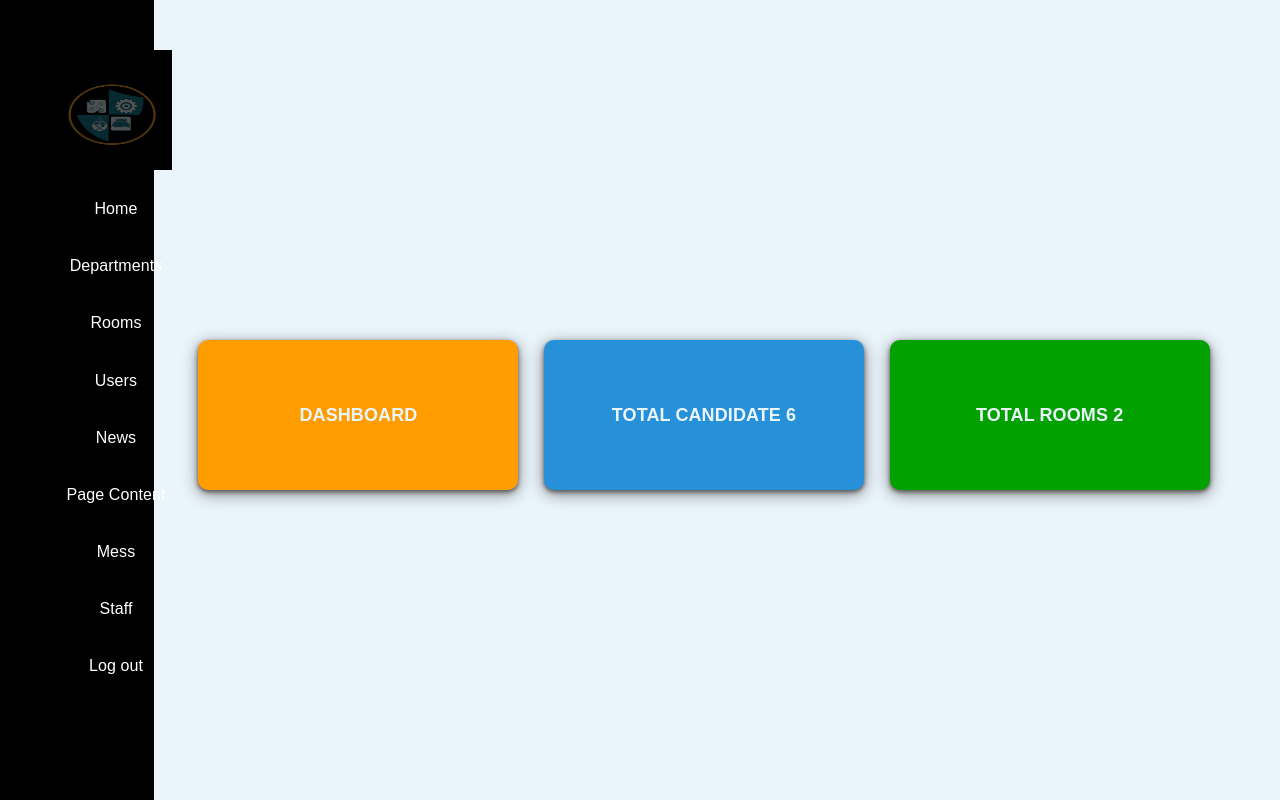
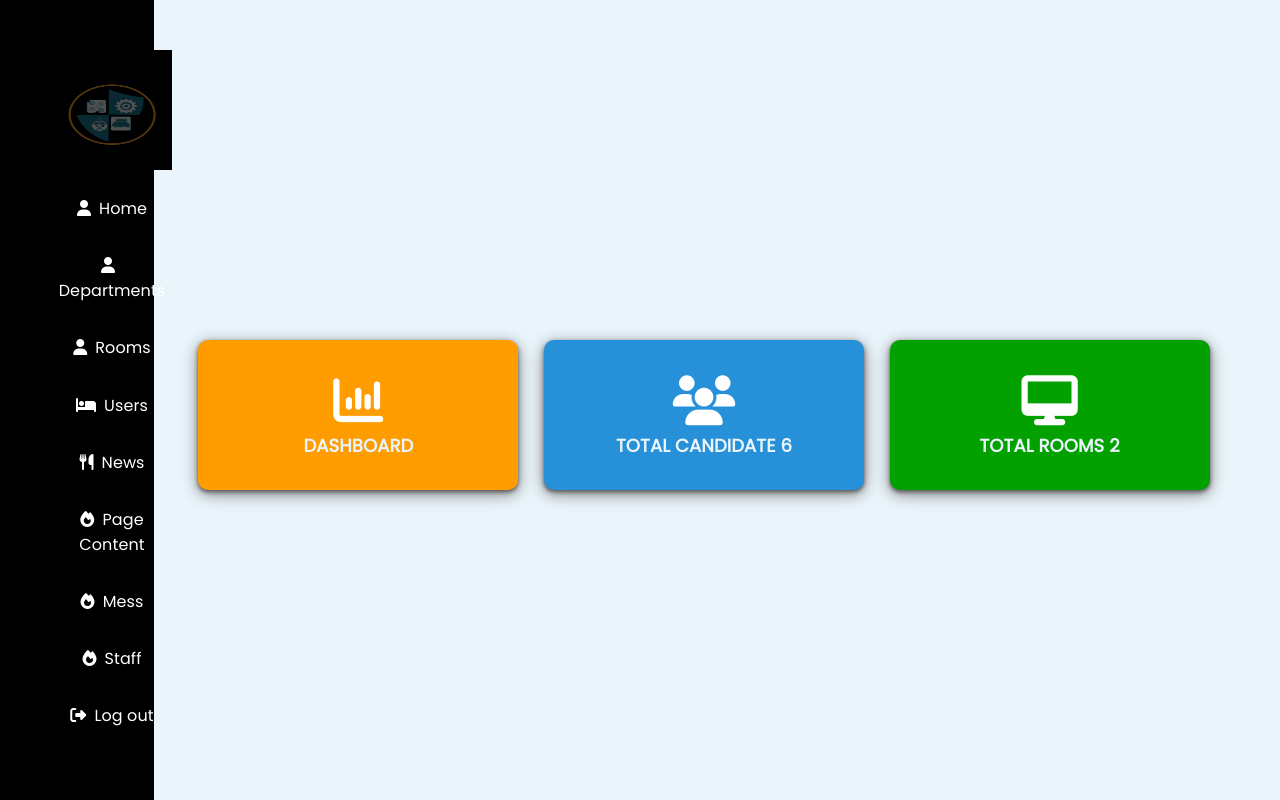
Before and after one commit to UsamaRajput/rms, a PHP site: page /rms/dashboard.php in a window 1280 px wide. Run offline with PHP 8.4, Linux system fonts and the light colour scheme; the visitor is signed in with stand-in values (Sample User, id 1); data comes from the database, SQL or seed files in the repository; some libraries are stand-ins or nearby versions.

Commit message:
update dashboard

```diff
--- a/dashboard.php
+++ b/dashboard.php
@@ -5,6 +5,17 @@
 $user_count = all_data($db,'users','',true);
 $room_count = all_data($db,'rooms','',true);
 ?>
+<head>
+    <link rel="icon" href="<?= assets('favicon.png', 2) ?>">
+    <script src="https://kit.fontawesome.com/b3cac23527.js" crossorigin="anonymous"></script>
+    <meta name="viewport content=width-device-width, initial-scale-1.0">
+    <link rel="preconnect" href="https://fonts.googleapis.com">
+    <link rel="preconnect" href="https://fonts.gstatic.com" crossorigin>
+    <link href="https://fonts.googleapis.com/css2?family=Poppins:wght@400&display=swap" rel="stylesheet">
+
+
+</head>
+
 
     <div class="Box">
         <button class="button2">
```
